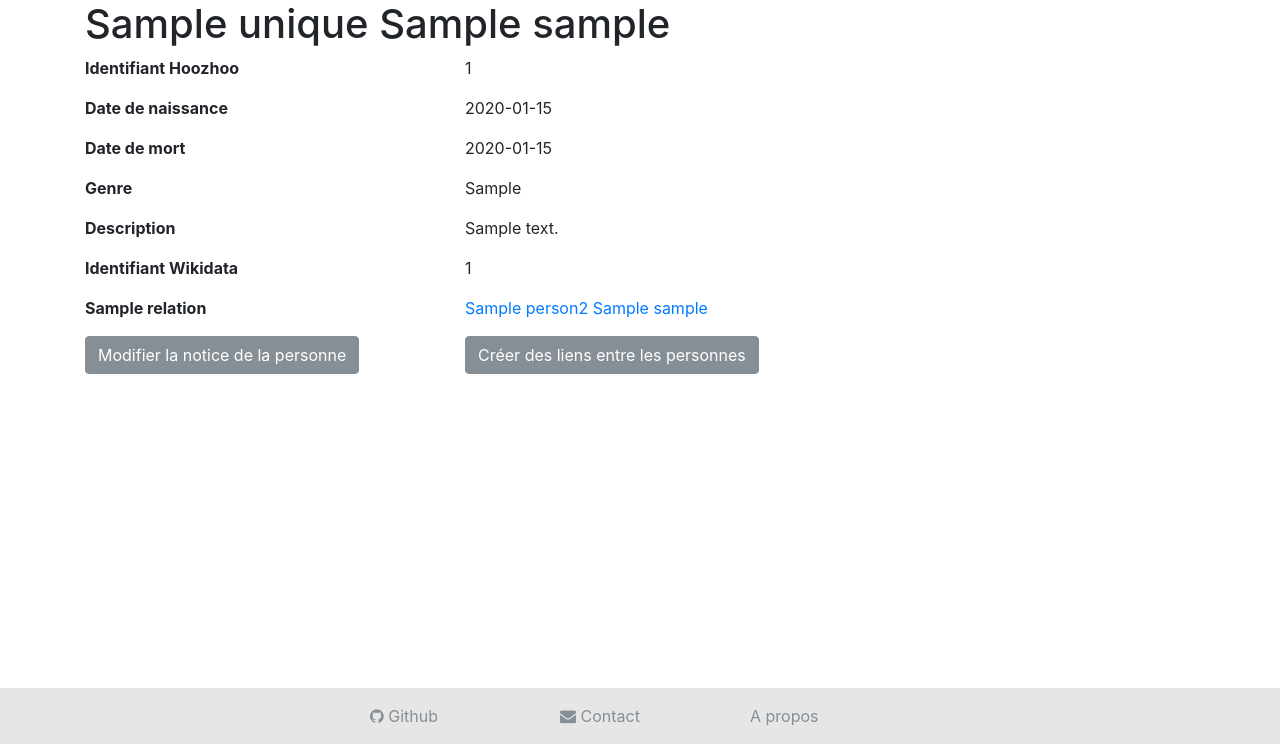
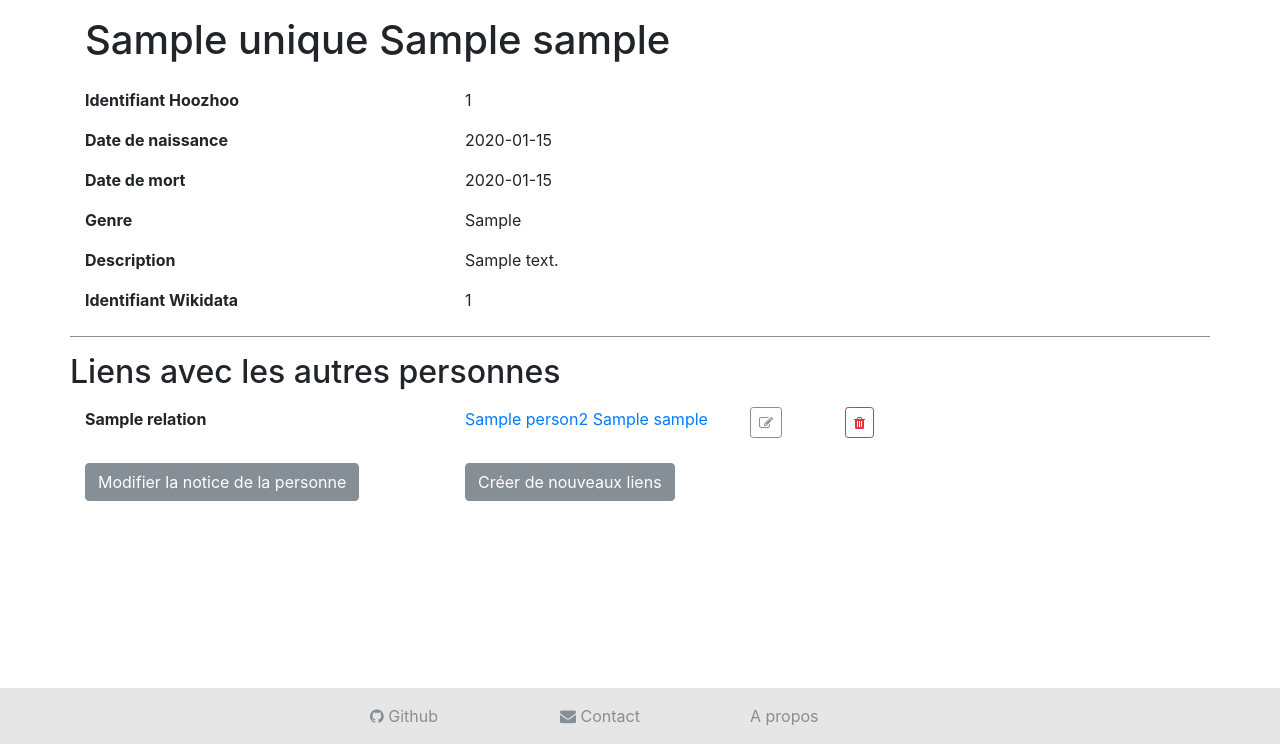
Before and after one commit to Chartes-TNAH/dico-proso, a Flask app: template hoozhoo/templates/pages/notice.html in a window 1280 px wide. Shown: the part 56-800 px from the top of the page. Run offline with Flask 2, Linux system fonts and the light colour scheme; the template is opened without the code that fills it: most values are stand-ins (such as "Sample title", 1, 10 or a date in 2020); some libraries are stand-ins or nearby versions.

Commit message:
modifier lien : ajout du template et màj de notice

```diff
--- a/hoozhoo/templates/pages/notice.html
+++ b/hoozhoo/templates/pages/notice.html
@@ -5,9 +5,9 @@
 
 {% block corps %}
     {% if unique %}
-        <h1>{{unique.person_name}} {{unique.person_firstname}} {{unique.person_nickname}}</h1>
+        <h1 class="mt-3 mb-4">{{unique.person_name}} {{unique.person_firstname}} {{unique.person_nickname}}</h1>
 
-        <div class="row">
+        <div class="row border border-top-0 border-right-0 border-left-0 border-secondary pb-2">
             <div class="col-4"> <p class="font-weight-bold"> Identifiant Hoozhoo</p></div>
           <div class="col-8">{{unique.person_id}}</div>
           <div class="w-100"></div>
@@ -36,13 +36,26 @@
           <div class="w-100"></div>
           <div class="col-4"> <p class="font-weight-bold">Identifiant Wikidata</p></div>
           <div class="col-8">{{unique.person_external_id}}</div>
+        </div>
+        <div class="row pt-3">
+          <h2 class="pb-2">Liens avec les autres personnes</h2>
+        {% for lien in listLien %}
+            <div class="w-100">
 
-        {% for lien in listLien %}
-            <div class="w-100"></div>
-            <div class="col-4"> <p class="font-weight-bold">
-                {{lien.relations.relation_type_name}}</p>
             </div>
-            <div class="col-8"><a href="{{url_for('notice', identifier=lien.person2.person_id)}}">{{lien.person2.person_name}} {{lien.person2.person_firstname}} {{lien.person2.person_nickname}}</a></div>
+            <div class="col-4">
+              <p class="font-weight-bold">{{lien.relations.relation_type_name}}</p>
+            </div>
+            <div class="col-3">
+              <a href="{{url_for('notice', identifier=lien.person2.person_id)}}">{{lien.person2.person_name}} {{lien.person2.person_firstname}} {{lien.person2.person_nickname}}</a>
+            </div>
+            <div class="col-1">
+              <a href="{{ url_for('modification_lien', identifier=lien.link_id) }}" type="button" class="btn btn-outline-secondary btn-sm" title="éditer"><i class="fa fa-edit"></i></a>
+            </div>
+            <div class="col-1">
+              <a href="#" type="button" class="btn btn-outline-danger btn-sm" title="supprimer"><i class="fa fa-trash"></i></a>
+            </div>
+
             {% endfor %}
         </div>
 
@@ -51,10 +64,14 @@
         <p>La base de données est en cours de constitution</p>
     {% endif %}
 
-    <div class="row">
+    <div class="row pt-3">
     <div class="w-100"></div>
-        <div class="col-4 "> <a href="{{ url_for('modification', identifier=unique.person_id) }}" class="btn btn-secondary">Modifier la notice de la personne</a></div>
-        <div class="col-4"> <p class="font-weight-bold"><a href="{{url_for('creer_lien')}}" class="btn btn-secondary">Créer des liens entre les personnes</a></div>
+        <div class="col-4 ">
+          <a href="{{ url_for('modification', identifier=unique.person_id) }}" class="btn btn-secondary">Modifier la notice de la personne</a>
+        </div>
+        <div class="col-4"> <p class="font-weight-bold">
+          <a href="{{url_for('creer_lien')}}" class="btn btn-secondary">Créer de nouveaux liens</a>
+        </div>
 
 
 {% endblock %}
```
Also changed, not shown: hoozhoo/templates/pages/modification_lien.html (added, +59 -0 lines).
